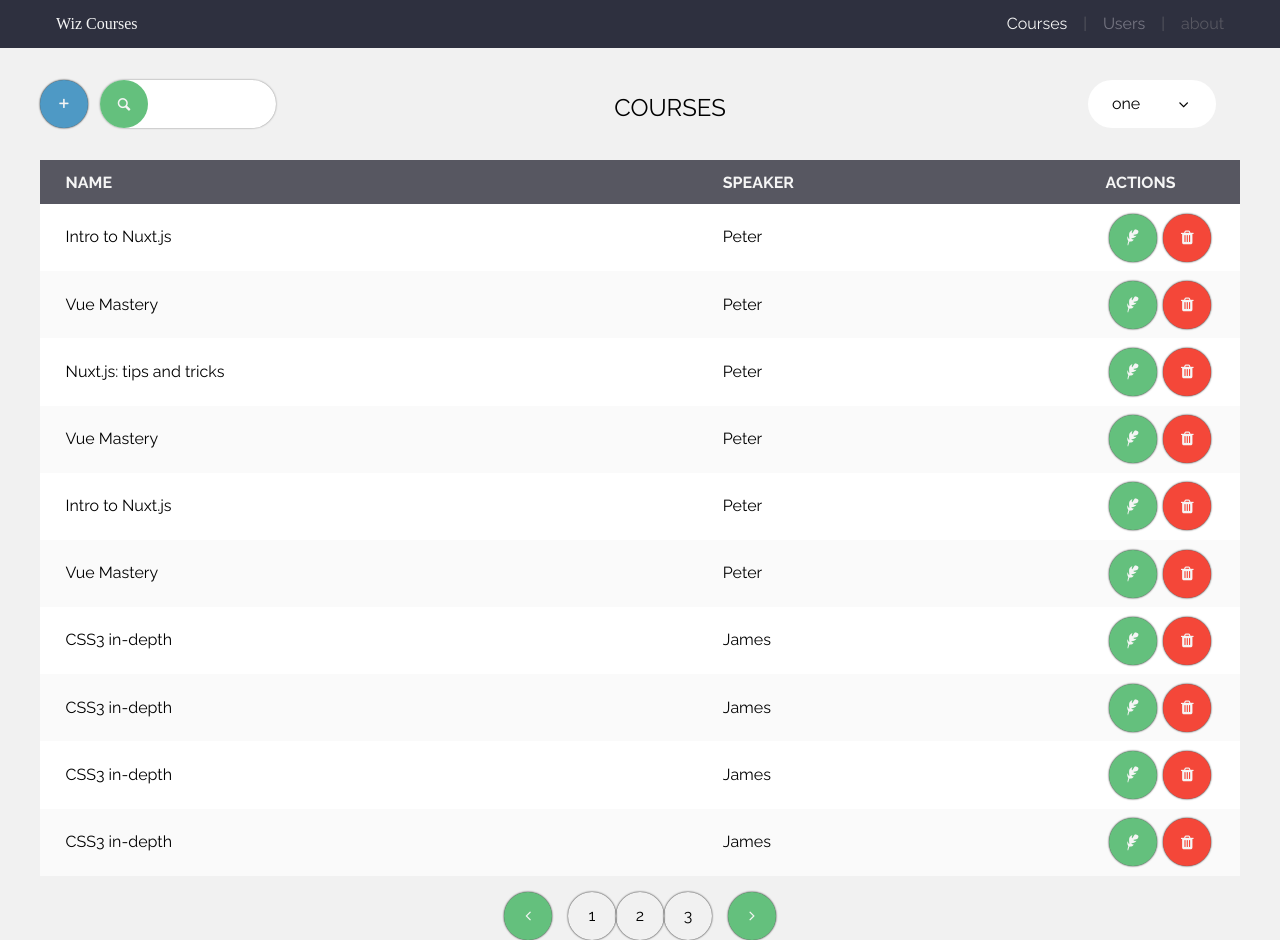
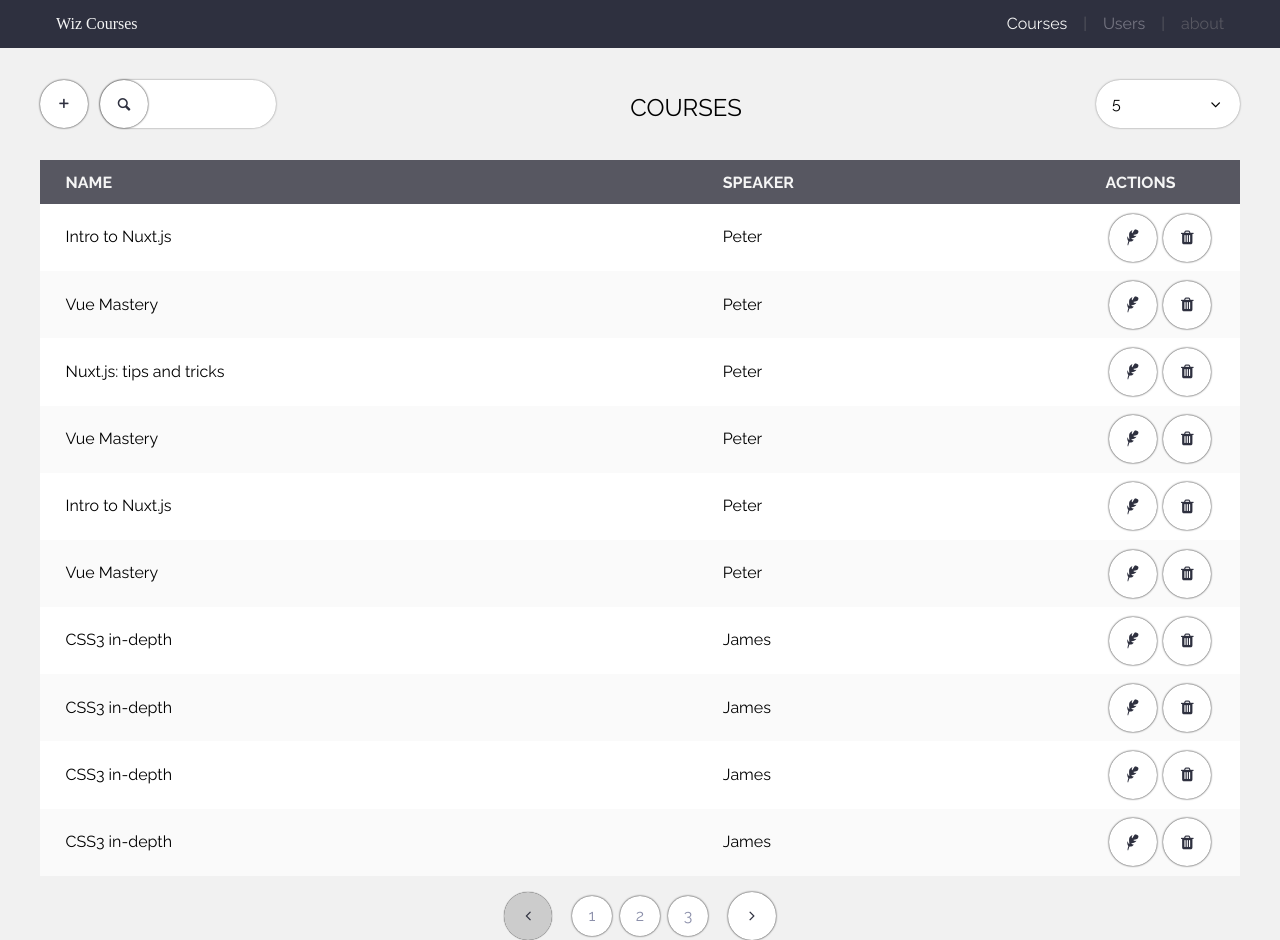
Before and after one commit to Askadar/pseudo-crud-tvue-demo, a Vue app: page /#/ in a window 1280 px wide. Built offline with nearby package versions, Linux system fonts and the light colour scheme.

Commit message:
Form elements updates

```diff
--- a/src/components/Form/RoundButton.vue
+++ b/src/components/Form/RoundButton.vue
@@ -12,11 +12,27 @@
 json('../../assets/variables.json')
 
 .button
+	box-shadow-color = #020202
 	width 3rem
-	height 3rem
+	height @width
 	display block
-	box-shadow 0 0 2px 0 #020202
+	box-shadow 0 0 2px 0 box-shadow-color
 	transition tr-time box-shadow ease-in-out
+	background white
+	color color-main
+
+	&.shaded
+		color lighten(@color, 50%)
+
+	&.small
+		width 2.5rem
+		height @width
+		margin 0.25rem
+
+	&.disabled, &:disabled
+		background #ccc
+		cursor default
+		box-shadow 0 0 1px 0 box-shadow-color
 
 	&:focus
 		outline none
--- a/src/components/Form/RoundSearchBar.vue
+++ b/src/components/Form/RoundSearchBar.vue
@@ -1,10 +1,10 @@
 <template>
 	<div class="search-bar-wrap">
-		<round-button class="sub z-icon" @click="$emit('search')">
+		<round-button class="sub z-icon" @click="search">
 			<z-icon>search</z-icon>
 		</round-button>
 		<input
-			:value="value"
+			:value="searchString"
 			type="search"
 			class="input adjacent to-left"
 			@input="$e => input($e.target.value)"
@@ -13,6 +13,8 @@
 </template>
 
 <style lang="stylus">
+json('../../assets/variables.json')
+
 .search-bar-wrap
 	height 3rem
 	width 11rem
@@ -22,16 +24,21 @@
 		margin-right - @height
 		z-index 1
 		flex 0 0 @height
-		box-shadow none
+		// overlays input's shadow, but oh well for now
+		// box-shadow none
 
 	.input
 		padding-right 1em
-		padding-left 1.5rem + @padding-right
+		padding-left 2.5rem + @padding-right
 		flex 1 0
 		min-width 4em
 		border-radius @height
 		box-shadow 0 0 2px 0 rgba(0, 0, 0, 0.5)
-		transition tr-time min-width ease-in-out
+		transition tr-time box-shadow ease-in-out
+
+		&:focus
+			outline none
+			box-shadow @box-shadow, 0 0 0px 2px rgba(122, 173, 255, 0.5)
 </style>
 
 <script lang="ts">
@@ -48,11 +55,15 @@ import ZIcon from '@/components/ZIcon.vue';
 export default class RoundSearchBar extends Vue {
 	@Prop({ type: String, default: '_ButtonName_' }) readonly title!: string;
 
-	value: string = ''
+	searchString: string = ''
 
 	@Emit('input')
-	input(value: string) {
-		this.value = value
+	input(searchString: string) {
+		this.searchString = searchString
+	}
+	@Emit('search')
+	search() {
+		return this.searchString
 	}
 }
 </script>
--- a/src/components/Form/RoundSelect.vue
+++ b/src/components/Form/RoundSelect.vue
@@ -1,56 +1,73 @@
 <template>
-	<div class="select-wrap">
-		<div class="before" />
+	<div :class="{ 'select-wrap': true, focus }">
 		<span class="arrow z-icon">&#xf107;</span>
-		<select>
-			<option value="1">one</option>
-			<option value="2">two</option>
-			<option value="3">three</option>
+		<select
+			@change="$e => $emit('select', $e.target.value)"
+			@focus="focus = true"
+			@blur="focus = false"
+		>
+			<template v-for="item in items">
+				<option :value="item" v-if="typeof item !== 'object'" :key="item">
+					{{ item }}
+				</option>
+				<option :value="item.value" v-else :key="item.label">
+					{{ item.label }}
+				</option>
+			</template>
 		</select>
-		<div class="after" />
 	</div>
 </template>
 
 <style lang="stylus">
+json('../../assets/variables.json')
+
 .select-wrap
 	position relative
 	display block
 	height 3rem
-	width 11rem
-	padding 0rem 3rem
+	width 9rem
+	padding 0rem 1rem
+	background white
+	border-radius 1.5rem
+	box-shadow 0 0 2px 0 rgba(0, 0, 0, 0.5)
+	transition tr-time box-shadow ease-in-out
 
 	// background red
 	select
 		padding 0
-		width 5rem
+		width 100%
 		height @height
-		background white
+		background none
 		appearance none
 
 		&::-ms-expand
 			display none
 
+	&.focus
+		box-shadow @box-shadow, 0 0 0px 2px rgba(122, 173, 255, 0.5)
+
+		select:focus
+			outline none
+
 	.arrow
 		position absolute
-		right 3.2em
+		right 1.2em
 		top 0.95em
 		pointer-events none
 		user-select none
+</style>
 
-	.before, .after
-		content ''
-		display block
-		position absolute
-		top 0
-		height @height
-		width @height
-		border-radius 100%
-		background white
-		z-index -1
+<script lang="ts">
+import { Component, Prop, Vue } from 'vue-property-decorator';
 
-	.before
-		left (@height / 2)
+@Component({
+})
+export default class RoundSelect extends Vue {
+	@Prop({
+		type: Array,
+		default: () => (['5', '10', '15'])
+	}) readonly items!: Array<string | ({ label: string, value: string })>
 
-	.after
-		right (@height / 2)
-</style>
+	focus = false
+}
+</script>
```
